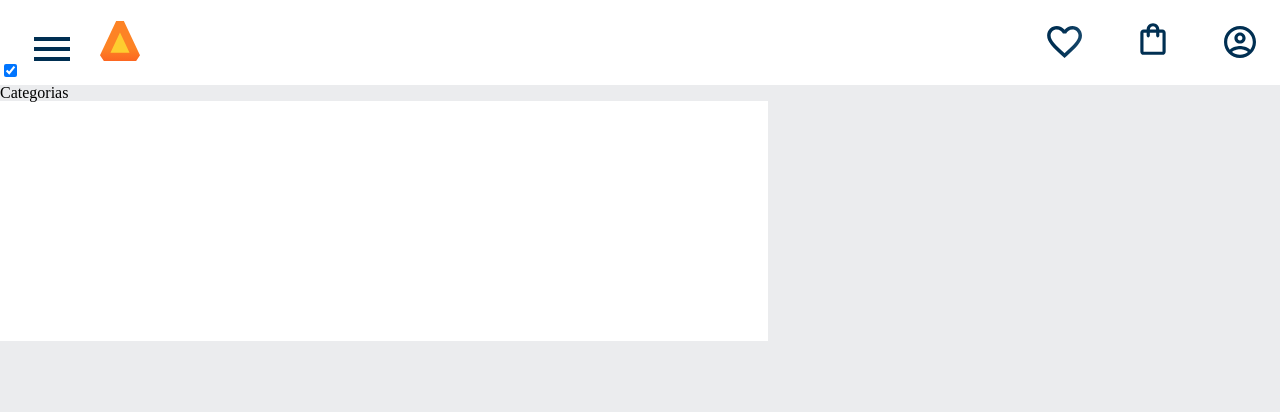
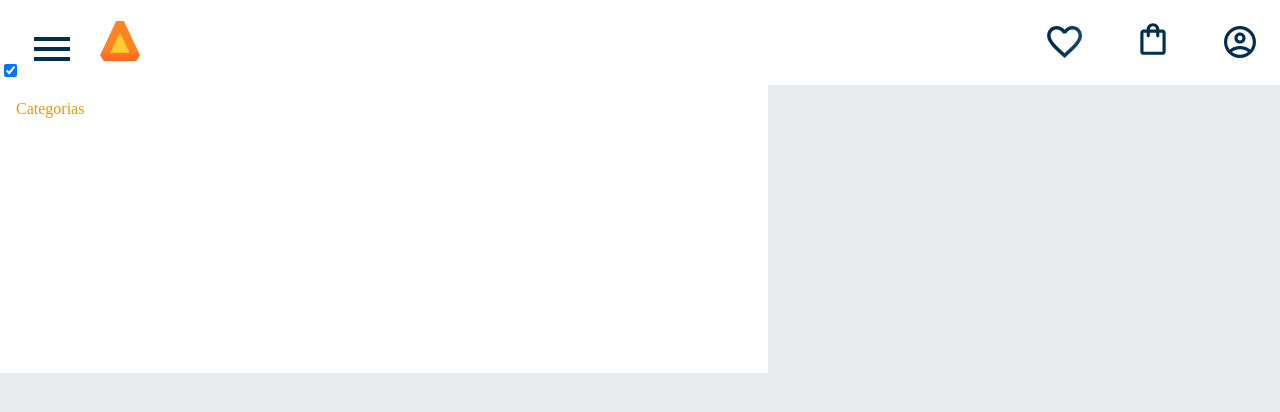
Before and after one commit to jvnagaoo/alura.books, a plain HTML site: page index.html in a window 1280 px wide. Both pictures are taken after a click on the checkbox 10 px from the left and 70 px from the top of the page. Drawn offline with Linux system fonts and the light colour scheme.

Commit message:
Add files via upload

```diff
--- a/styles/header.css
+++ b/styles/header.css
@@ -45,13 +45,13 @@
 }
 
 
-.lista-menu__titulo {
+.lista-menu__títulos {
 
 
     color: var(--laranja);
     }
 
-.lista-menu__titulo, .lista-menu__item {
+.lista-menu__títulos,.lista-menu__item {
     padding: 1em;
     background-color: var(--branco);
     }
```
